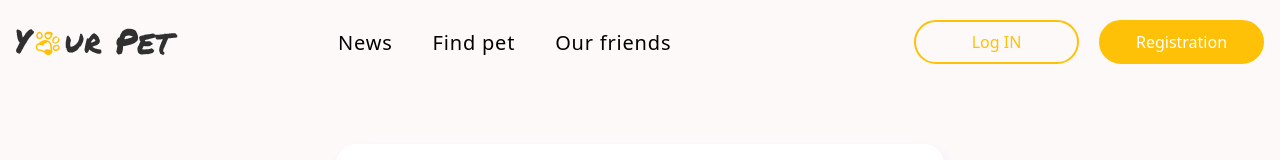
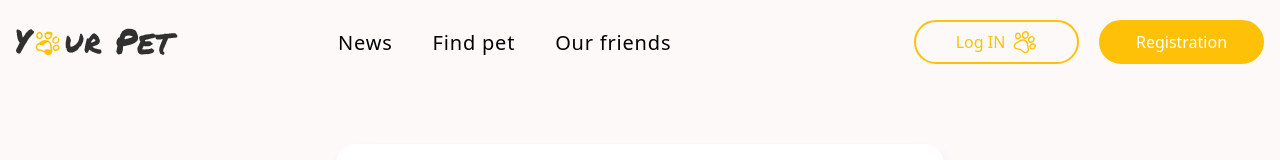
Before and after one commit to BorysShabazov/YourPet, a React (Vite) app: page /YourPet/register in a window 1280 px wide. Shown: the top 160 px of the page. Built offline with nearby package versions, Linux system fonts and the light colour scheme.

Commit message:
fix svg in btnNav

```diff
--- a/src/components/Header/AuthNav/AuthNav.jsx
+++ b/src/components/Header/AuthNav/AuthNav.jsx
@@ -4,8 +4,8 @@ import Svg from '../../Svg/Svg';
 import { firstLetterUp } from '../helpers';
 
 const navLinkArr = [
-  { path: '/login', text: 'log IN' },
-  { path: '/register', text: 'registration' },
+  { path: '/login', text: 'log IN',svg:"icon-pawprint"},
+  { path: '/register', text: 'registration',svg:"" },
 ];
 export default function AuthNav({ onClick, style = '' }) {
   const location = useLocation();
@@ -13,7 +13,7 @@ export default function AuthNav({ onClick, style = '' }) {
 
   return (
     <ul className={`flex text-yellow ${style}`}>
-      {navLinkArr.map(({ path, text }, idx) => (
+      {navLinkArr.map(({ path, text,svg }, idx) => (
         <li key={text} onClick={onClick}>
           <BtnAuth
             path={path}
@@ -23,11 +23,10 @@ export default function AuthNav({ onClick, style = '' }) {
               path === pathPage ? 'text-white bg-yellow' : ''
             }`}
           >
-            {/* {firstLetterUp(text)} */}
-            {text}
-            {idx === 0 ? (
+            {firstLetterUp(text)}
+            {svg ? (
               <Svg
-                id="icon-pawprint"
+                id={svg}
                 fill={`${path === pathPage ? 'white' : '#FFC107'}`}
               />
             ) : null}
--- a/src/components/Header/BtnAuth/BtnAuth.jsx
+++ b/src/components/Header/BtnAuth/BtnAuth.jsx
@@ -1,5 +1,4 @@
 import { NavLink } from 'react-router-dom';
-import { firstLetterUp } from '../helpers';
 
 export default function BtnAuth({ children, style, path, onClick }) {
   return (
@@ -8,8 +7,7 @@ export default function BtnAuth({ children, style, path, onClick }) {
       className={`flex w-[165px] px-[20px] py-[8px] justify-center items-center gap-[8px] border-[2px]  rounded-[40px] cursor-pointer} ${style} `}
       onClick={onClick}
     >
-      {firstLetterUp(children[0])}
-      {/* {children} */}
+ {children}
     </NavLink>
   );
 }
```
